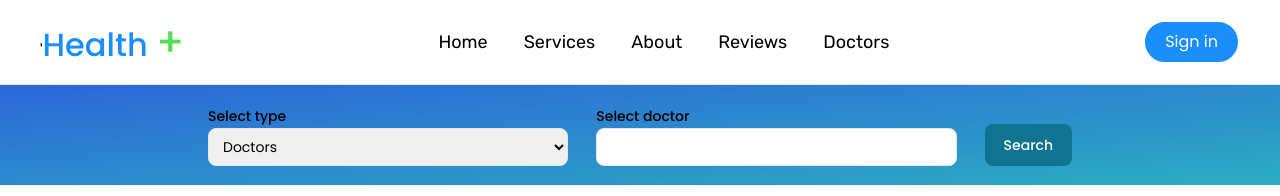
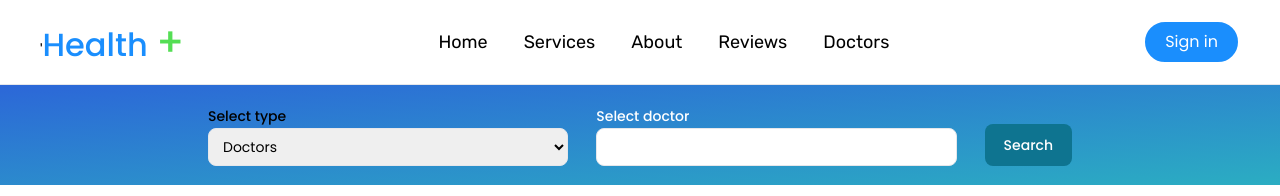
Before and after one commit to Dilshan-Shivantha-Kumarasiri/RAD-course-work, a React (Vite) app in the folder FRONTEND/: page /find/doctors in a window 1280 px wide. Shown: the top 196 px of the page. Built offline with nearby package versions, Linux system fonts and the light colour scheme.

Commit message:
updating CustomTextInput.tsx component

```diff
--- a/FRONTEND/src/components/inputs/CustomTextInput.tsx
+++ b/FRONTEND/src/components/inputs/CustomTextInput.tsx
@@ -42,7 +42,7 @@ export default function CustomTextInput(props: Props): React.JSX.Element{
         <>
             {
                 props.lableColor ? <Label theme={customThemeLabel} color={'black-text'}>{props.lableName}</Label> :
-                <Label theme={customThemeLabel} color={'black-white'}>{props.lableName}</Label>
+                <Label theme={customThemeLabel} color={'white-text'}>{props.lableName}</Label>
             }
             <TextInput placeholder-={"h2"} name={props.name} theme={customThemeTextInput} color={"main"}></TextInput>
         </>
```
